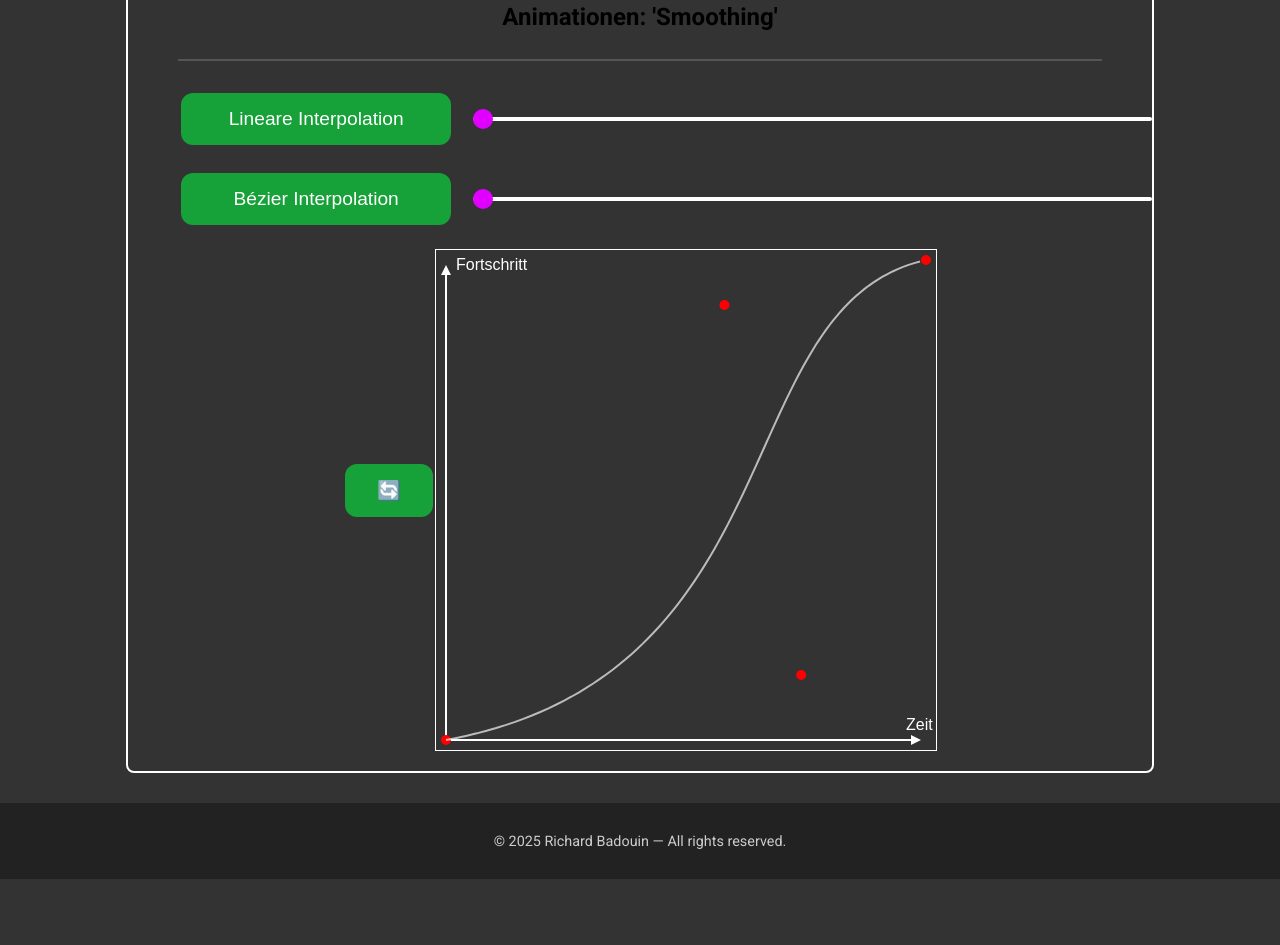
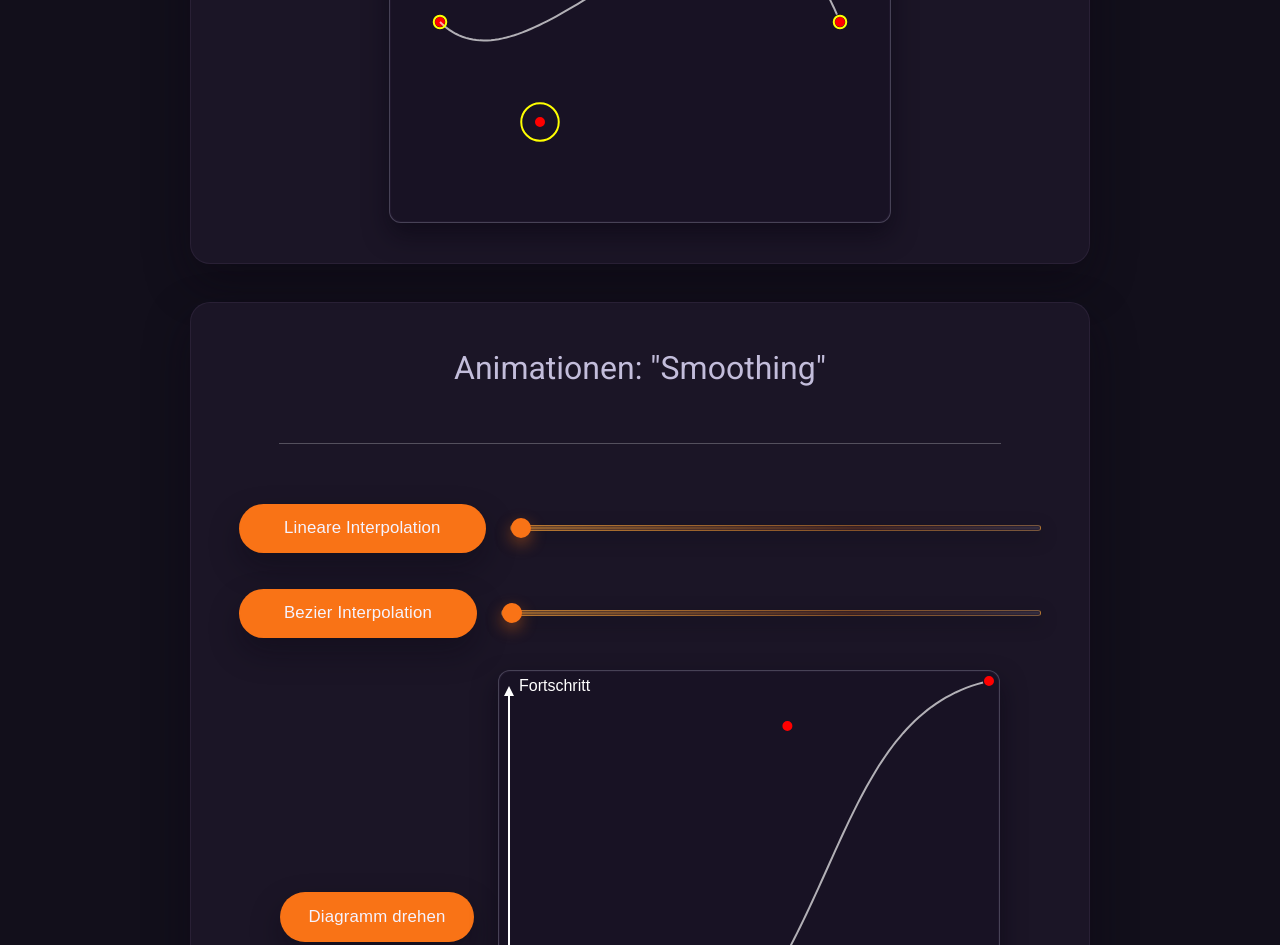
Before and after one commit to 1TheCrazy/15punktegfs, a website with bundled scripts: page public/mathe/index.html in a window 1280 px wide. Shown: the part 1423-2368 px from the top of the page. Before the commit the page ends 2302 px from the top, so only its background shows below. Built offline with nearby package versions, Linux system fonts and the light colour scheme.

Commit message:
ui rework (Codex AI cause I don't do UI)

```diff
--- a/public/assets/base.css
+++ b/public/assets/base.css
@@ -1,51 +1,106 @@
+:root {
+    --color-background: #120f1b;
+    --color-surface: #1b1526;
+    --color-surface-highlight: #251c33;
+    --color-text-primary: #f5f3ff;
+    --color-text-secondary: #c3bddb;
+    --color-border: #2f253d;
+    --color-accent: #f8a41e;
+    --color-accent-strong: #f97316;
+    --shadow-elevated: 0 18px 45px rgba(10, 6, 18, 0.45);
+}
+
+* {
+    box-sizing: border-box;
+}
+
 body {
-    background-color: #333333;
-    font-family: 'Roboto', sans-serif;
+    background-color: var(--color-background);
+    color: var(--color-text-primary);
+    font-family: "Roboto", sans-serif;
+    line-height: 1.6;
     display: flex;
+    flex-direction: column;
     justify-content: center;
     align-items: center;
-    flex-direction: column;
+    gap: clamp(1.75rem, 3vw, 2.5rem);
     margin: 0;
-    padding: 0;
+    padding: clamp(3rem, 6vh, 4rem) 0 0;
     min-height: 100vh;
+    text-rendering: optimizeLegibility;
 }
 
-button {
-    background-color: #00ff408a;
-    border: none;
-    color: white;
-    padding: 15px 32px;
+h1,
+h2 {
+    margin: 0;
+    font-weight: 500;
     text-align: center;
-    text-decoration: none;
-    display: inline-block;
-    font-size: 16px;
-    margin: 4px 2px;
-    cursor: pointer;
-    border-radius: 12px;
-    font-size: larger;
-    transition: transform 0.2s ease;
+    color: var(--color-text-primary);
 }
 
-hr{
-    width: 90%;
-    align-self: center;
-    border: 1px solid #555;
+.centered-h1 {
+    font-size: clamp(2.5rem, 4vw, 3.3rem);
+    letter-spacing: 0.03em;
+}
+
+h2 {
+    font-size: clamp(1.4rem, 3vw, 2rem);
+    color: var(--color-text-secondary);
+    font-weight: 400;
+}
+
+p {
+    color: var(--color-text-secondary);
+    margin: 0;
 }
 
 .centered {
     align-self: center;
+    text-align: center;
+}
+
+button {
+    background-color: var(--color-accent-strong);
+    border: 1px solid rgba(249, 115, 22, 0.45);
+    color: var(--color-text-primary);
+    padding: 0.85rem 2.75rem;
+    text-align: center;
+    font-size: 1.05rem;
+    font-weight: 500;
+    border-radius: 999px;
+    cursor: pointer;
+    transition: transform 0.2s ease, box-shadow 0.2s ease, background-color 0.2s ease;
+    box-shadow: 0 14px 30px rgba(10, 6, 18, 0.35);
+    letter-spacing: 0.01em;
 }
 
 button:hover {
-    transform: scale(1.1);
+    transform: translateY(-2px);
+    background-color: var(--color-accent);
+    box-shadow: 0 18px 40px rgba(10, 6, 18, 0.45);
+}
+
+button:focus-visible {
+    outline: 3px solid rgba(248, 164, 30, 0.45);
+    outline-offset: 3px;
+}
+
+hr {
+    width: 90%;
+    align-self: center;
+    height: 1px;
+    border: none;
+    background-color: rgba(255, 255, 255, 0.25);
+    margin: 1.5rem auto;
 }
 
 footer {
-  background-color: #222;
-  color: #ccc;
-  text-align: center;
-  padding: 15px 0;
-  font-size: 0.9rem;
-  width: 100%;
-  margin-top: auto;
+    background-color: rgba(24, 18, 35, 0.88);
+    border-top: 1px solid var(--color-border);
+    color: var(--color-text-secondary);
+    text-align: center;
+    padding: 18px 0;
+    font-size: 0.95rem;
+    width: 100%;
+    margin-top: auto;
 }
--- a/public/mathe/index.html
+++ b/public/mathe/index.html
@@ -4,29 +4,29 @@
         <meta charset="UTF-8" />
         <meta name="viewport" content="width=device-width, initial-scale=1.0" />
         <title>Mathe - Richard Badouin</title>
-        <link rel="stylesheet" href="styles.css"/>
-		<link rel="stylesheet" href="../assets/base.css"/>
-        <script type="module" src ="main.js" defer></script>
+        <link rel="stylesheet" href="styles.css" />
+        <link rel="stylesheet" href="../assets/base.css" />
+        <script type="module" src="main.js" defer></script>
         <link rel="preconnect" href="https://fonts.googleapis.com">
         <link rel="preconnect" href="https://fonts.gstatic.com" crossorigin>
         <link href="https://fonts.googleapis.com/css2?family=Roboto:wght@300;400;500;700&display=swap" rel="stylesheet">
     </head>
     <body>
-		<h1 class="centered-h1">Bézier Kurven</h1>
+        <h1 class="centered-h1">Bezier-Kurven</h1>
         <div class="section">
-            <h2 class="centered">Gewichtung als 'Anziehungskraft' jedes Punktes</h2>
+            <h2 class="centered">Gewichtung als "Anziehungskraft" jedes Punktes</h2>
             <hr>
             <canvas id="canvas-animation-0" width="500" height="500"></canvas>
         </div>
 
         <div class="section">
-            <h2 class="centered">Kubische Bézier Kurve</h2>
+            <h2 class="centered">Kubische Bezier-Kurve</h2>
             <hr>
             <canvas id="canvas-animation-1" width="500" height="500"></canvas>
         </div>
 
         <div class="section">
-            <h2 class="centered">Animationen: 'Smoothing'</h2>
+            <h2 class="centered">Animationen: "Smoothing"</h2>
             <hr>
             <div class="vertical-line-container">
                 <button id="trigger-smoothing-animation-linear">Lineare Interpolation</button>
@@ -35,19 +35,19 @@
                 </div>
             </div>
             <div class="vertical-line-container">
-                <button id="trigger-smoothing-animation-bezier">Bézier Interpolation</button>
+                <button id="trigger-smoothing-animation-bezier">Bezier Interpolation</button>
                 <div class="smoothing-line">
                     <div class="circle" style="transition: left 2s cubic-bezier(.74,.17,.58,.91);" id="smoothing-animation-bezier"></div>
                 </div>
             </div>
             <div id="smoothing-berzier-container">
-                <button id="rotate-smoothing-canvas-button">🔄</button>
+                <button id="rotate-smoothing-canvas-button">Diagramm drehen</button>
                 <canvas id="canvas-animation-2" width="500" height="500"></canvas>
             </div>
         </div>
 
     </body>
     <footer>
-        <p>© 2025 Richard Badouin — All rights reserved.</p>
+        <p>&copy; 2025 Richard Badouin - All rights reserved.</p>
     </footer>
 </html>
--- a/public/mathe/main.js
+++ b/public/mathe/main.js
@@ -70,7 +70,7 @@ function draw0() {
     const p = quadraticBezier(time(duration), points[0], points[1], points[2]);
 
     ctx.beginPath();
-    ctx.fillStyle = 'cyan';
+    ctx.fillStyle = '#f97316';
     ctx.arc(p.x, p.y, 7, 0, Math.PI * 2);
     ctx.fill();
 
@@ -133,7 +133,7 @@ function draw1(){
     const p = cubicBezier(time(duration), points[0], points[1], points[2], points[3]);
 
     ctx.beginPath();
-    ctx.fillStyle = 'cyan';
+    ctx.fillStyle = '#f97316';
     ctx.arc(p.x, p.y, 7, 0, Math.PI * 2);
     ctx.fill();
 
@@ -235,7 +235,7 @@ function draw2(startTime, isBackwards = false){
     const p = cubicBezier(isBackwards ? 1 - t : t, points[0], points[1], points[2], points[3]);
 
     ctx.beginPath();
-    ctx.fillStyle = 'cyan';
+    ctx.fillStyle = '#f97316';
     ctx.arc(p.x, p.y, 7, 0, Math.PI * 2);
     ctx.fill();
 
--- a/public/mathe/styles.css
+++ b/public/mathe/styles.css
@@ -1,65 +1,89 @@
 .section {
-    border: 2px solid white;
-    border-radius: 8px;
-    width: 80%;
+    background-color: var(--color-surface);
+    border: 1px solid rgba(47, 37, 61, 0.7);
+    border-radius: 20px;
+    width: min(900px, 90vw);
     display: flex;
-    justify-content: center;
     flex-direction: column;
-    padding-bottom: 20px;
-    margin-bottom: 30px;
+    align-items: stretch;
+    padding: 2.5rem clamp(1.5rem, 4vw, 3rem);
+    gap: 1.5rem;
+    box-shadow: var(--shadow-elevated);
+    transition: border-color 0.3s ease, transform 0.3s ease;
+}
+
+.section:hover {
+    border-color: rgba(248, 164, 30, 0.45);
+    transform: translateY(-4px);
 }
 
 canvas {
     align-self: center;
-    margin-top: 20px;
-    border: 1px solid white;
+    margin-top: 0.5rem;
+    border: 1px solid rgba(195, 189, 219, 0.28);
+    border-radius: 12px;
+    background-color: rgba(24, 18, 35, 0.6);
+    box-shadow: inset 0 0 0 1px rgba(36, 27, 50, 0.65), 0 12px 24px rgba(10, 6, 18, 0.55);
+    max-width: 100%;
 }
 
 .vertical-line-container {
     display: flex;
     justify-content: flex-start;
-    margin-top: 20px;
-    flex-direction: row;
     align-items: center;
-    padding-left: 5%;
+    gap: 1.5rem;
+    margin-top: 0.75rem;
+    flex-wrap: wrap;
 }
 
-.vertical-line-container button{
-    width: 300px;
+.vertical-line-container button {
+    min-width: 230px;
 }
 
 .circle {
     width: 20px;
     height: 20px;
-    background-color: #e100ff;
+    background-color: var(--color-accent-strong);
     border-radius: 50%;
     position: relative;
-    left: 0%;
+    left: 0;
+    box-shadow: 0 6px 16px rgba(249, 115, 22, 0.45);
+    z-index: 1;
 }
 
-.animated-circle{
+.animated-circle {
     left: 100%;
 }
 
-.smoothing-line{
-    width: 80%;
-    height: 4px;
-    background-color: #ffffff;
-    margin-left: 20px;
+.smoothing-line {
+    flex: 1;
+    min-width: min(320px, 100%);
+    height: 6px;
+    background: linear-gradient(90deg, rgba(249, 163, 56, 0.55), rgba(249, 115, 22, 0.2) 65%, rgba(195, 189, 219, 0.14));
+    border: 1px solid rgba(249, 163, 56, 0.35);
+    box-shadow: inset 0 0 0 1px rgba(30, 22, 40, 0.4), 0 6px 18px rgba(10, 6, 18, 0.35);
     display: flex;
     align-items: center;
     justify-content: flex-start;
-    padding: 0;
-    border-radius: 4px;
+    border-radius: 999px;
+    position: relative;
+    overflow: visible;
 }
 
-.rotated-90deg{
+.rotated-90deg {
     transform: rotate(90deg);
 }
 
-#smoothing-berzier-container{
+#smoothing-berzier-container {
     display: flex;
     flex-direction: row;
     align-items: center;
     justify-content: center;
+    gap: 1.5rem;
+    flex-wrap: wrap;
 }
+
+#smoothing-berzier-container button {
+    min-width: unset;
+    padding-inline: 1.75rem;
+}
```
Also changed, not shown: public/index.html (+3 -3 lines). Lines whose indentation alone changed are shown as unchanged.
